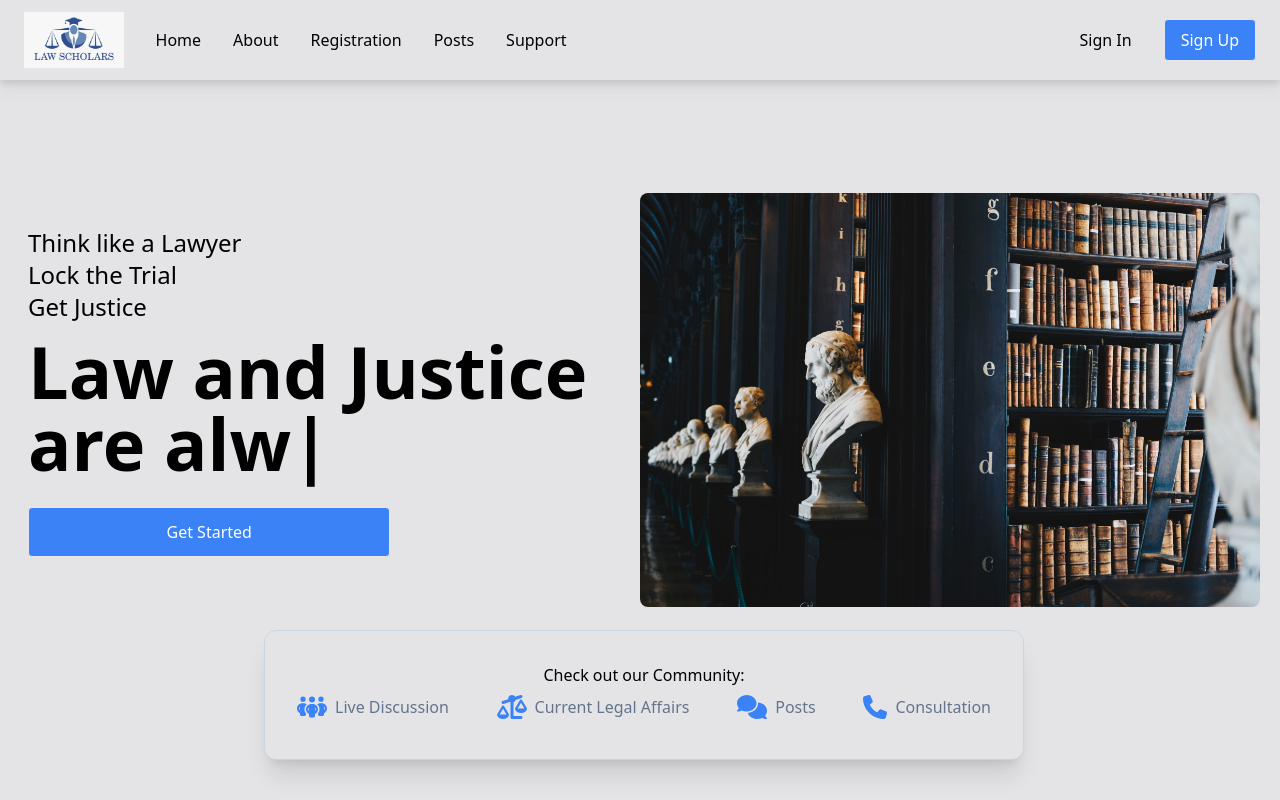
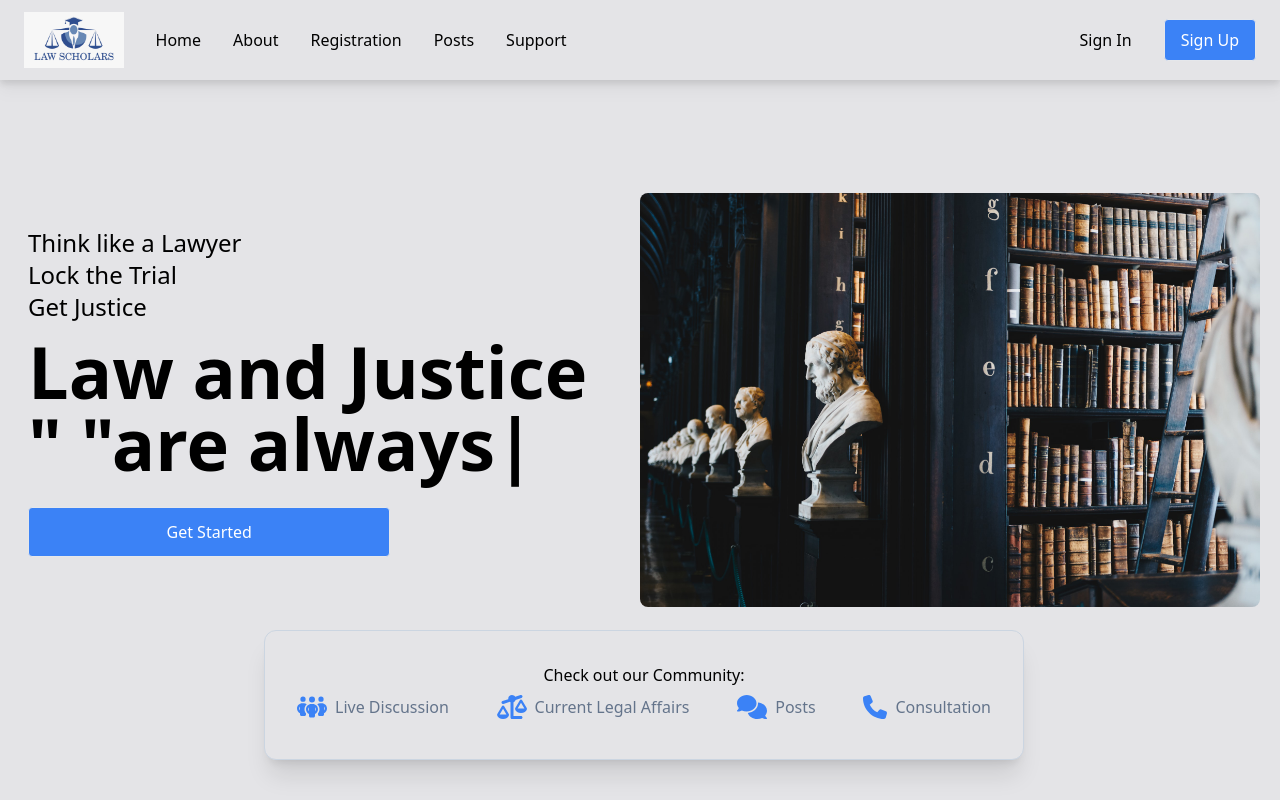
Before and after one commit to brekooname/law-scholars, a React (Create React App) app: page / in a window 1280 px wide. Shown: the top 800 px of the page. Built offline with nearby package versions, Linux system fonts and the light colour scheme.

Commit message:
Add: Quotation Spaces for GitHub Pages

```diff
--- a/src/components/Hero.jsx
+++ b/src/components/Hero.jsx
@@ -22,10 +22,10 @@ const Hero = () => {
                     <p className="text-2xl">Think like a Lawyer</p>
                     <p className="text-2xl">Lock the Trial</p>
                     <p className="text-2xl">Get Justice</p>
-                    <p className="py-3 text-5xl md:text-7xl font-bold">Law and Justice<br/>
+                    <p className="py-3 text-5xl md:text-7xl font-bold">Law and Justice<br />
                     <Typed
                         className="py-3 text-5xl md:text-7xl font-bold"
-                        strings={['are always Same!', 'Same?',"aren't always Same."]}
+                        strings={['" "are always Same!', '" "Same?',"' 'aren't always Same."]}
                         typeSpeed={150}
                         backSpeed={150}
                         loop
```
